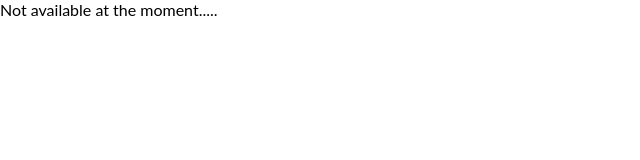
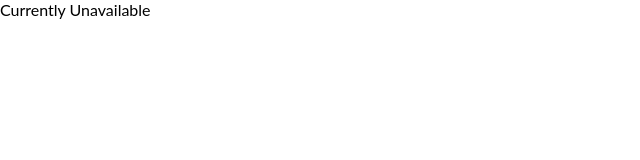
Before and after one commit to dantulurivarma/resume, a React (Create React App) app: page / in a window 1280 px wide. Shown: the top 160 px of the page, without its empty margins (0-640 px from the left). Built offline with nearby package versions, Linux system fonts and the light colour scheme.

Commit message:
updated div

```diff
--- a/src/App.css
+++ b/src/App.css
@@ -5,6 +5,7 @@
 .App-logo {
   height: 40vmin;
   pointer-events: none;
+
 }
 
 @media (prefers-reduced-motion: no-preference) {
--- a/src/App.tsx
+++ b/src/App.tsx
@@ -18,7 +18,7 @@ function App() {
     });
   }, []);
   return (
-    <div>Not available at the moment.....</div>
+    <div> Currently Unavailable</div>
 
     // <div className="App">
     //   <Header />
```
